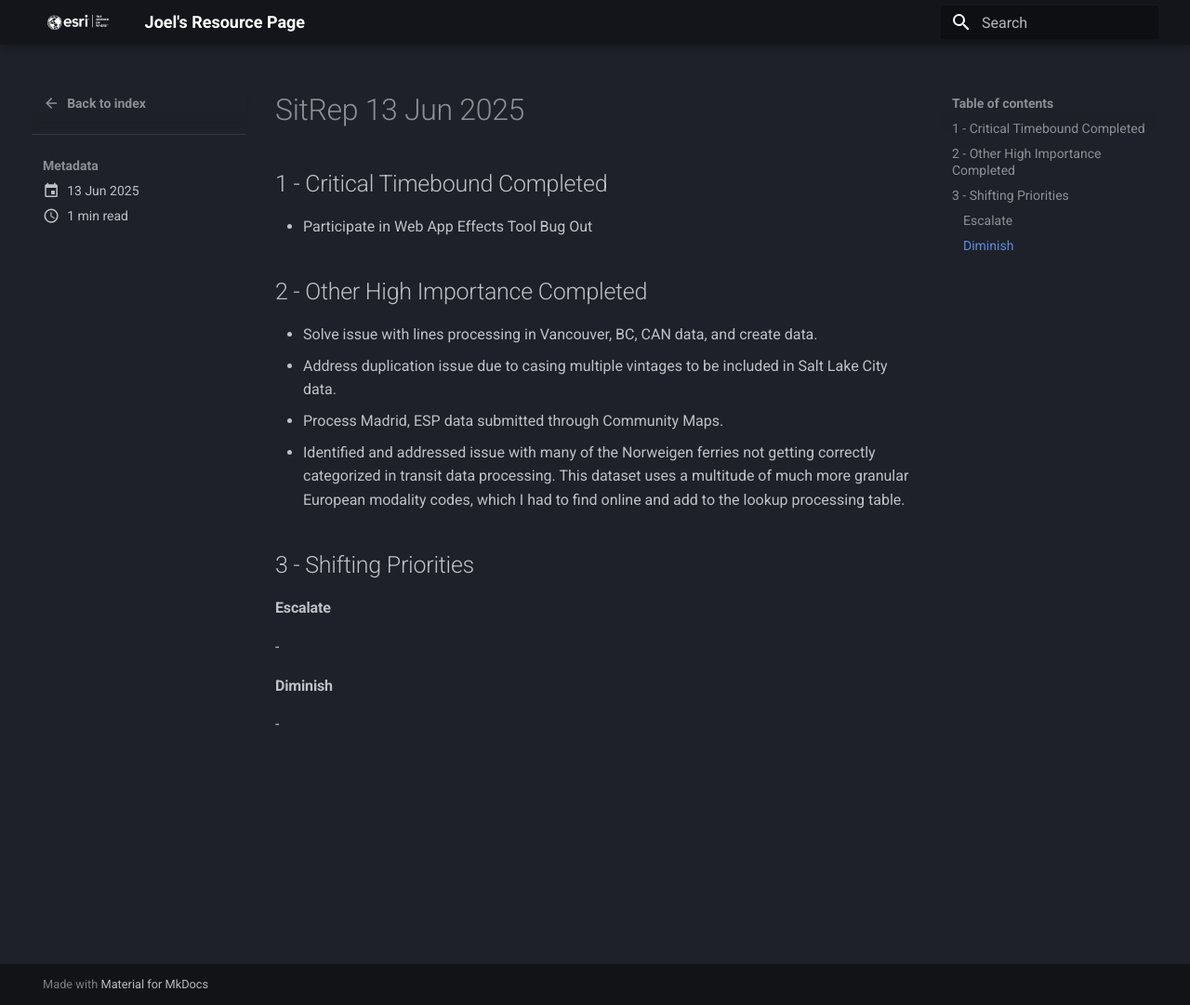
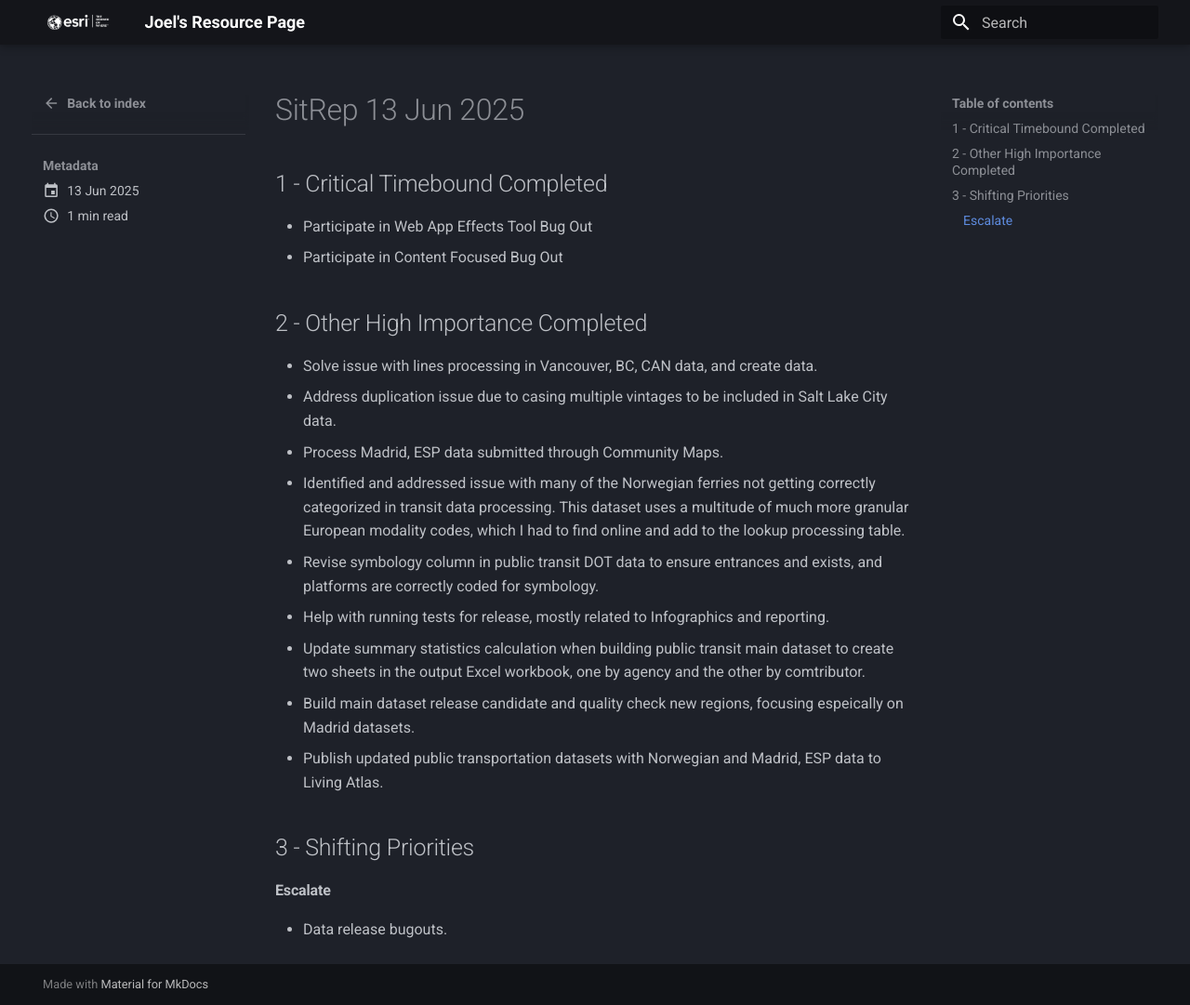
Before and after one commit to knu2xs/esri-resource-page, an MkDocs documentation site: the page built from docs/sitreps/posts/sitrep_20250613.md, in a window 1280 px wide and 1081 px high. Shown: the whole window at 93% size. Built offline with MkDocs 1.6.1 and Material for MkDocs 9.7.7, drawn with Linux system fonts in a browser that asks for light colours.

Commit message:
update sitreps

```diff
--- a/docs/sitreps/posts/sitrep_20250613.md
+++ b/docs/sitreps/posts/sitrep_20250613.md
@@ -7,20 +7,22 @@ date: 2025-06-13
 ## 1 - Critical Timebound Completed
 
 - Participate in Web App Effects Tool Bug Out
+- Participate in Content Focused Bug Out
 
 ## 2 - Other High Importance Completed
 
 - Solve issue with lines processing in Vancouver, BC, CAN data, and create data.
 - Address duplication issue due to casing multiple vintages to be included in Salt Lake City data.
 - Process Madrid, ESP data submitted through Community Maps.
-- Identified and addressed issue with many of the Norweigen ferries not getting correctly categorized in transit data processing. This dataset uses a multitude of much more granular European modality codes, which I had to find online and add to the lookup processing table.
+- Identified and addressed issue with many of the Norwegian ferries not getting correctly categorized in transit data processing. This dataset uses a multitude of much more granular European modality codes, which I had to find online and add to the lookup processing table.
+- Revise symbology column in public transit DOT data to ensure entrances and exists, and platforms are correctly coded for symbology.
+- Help with running tests for release, mostly related to Infographics and reporting.
+- Update summary statistics calculation when building public transit main dataset to create two sheets in the output Excel workbook, one by agency and the other by comtributor.
+- Build main dataset release candidate and quality check new regions, focusing espeically on Madrid datasets.
+- Publish updated public transportation datasets with Norwegian and Madrid, ESP data to Living Atlas.
 
 ## 3 - Shifting Priorities
 
 #### Escalate
 
--
-
-#### Diminish
-
--
+- Data release bugouts.
```
